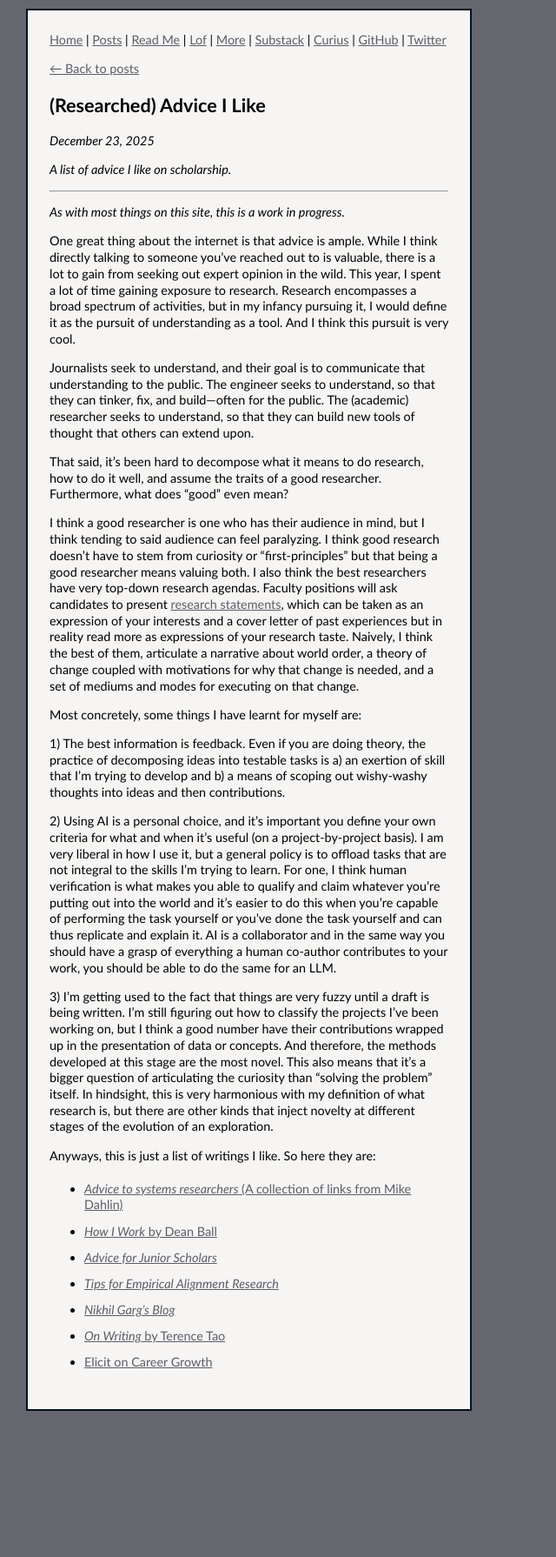
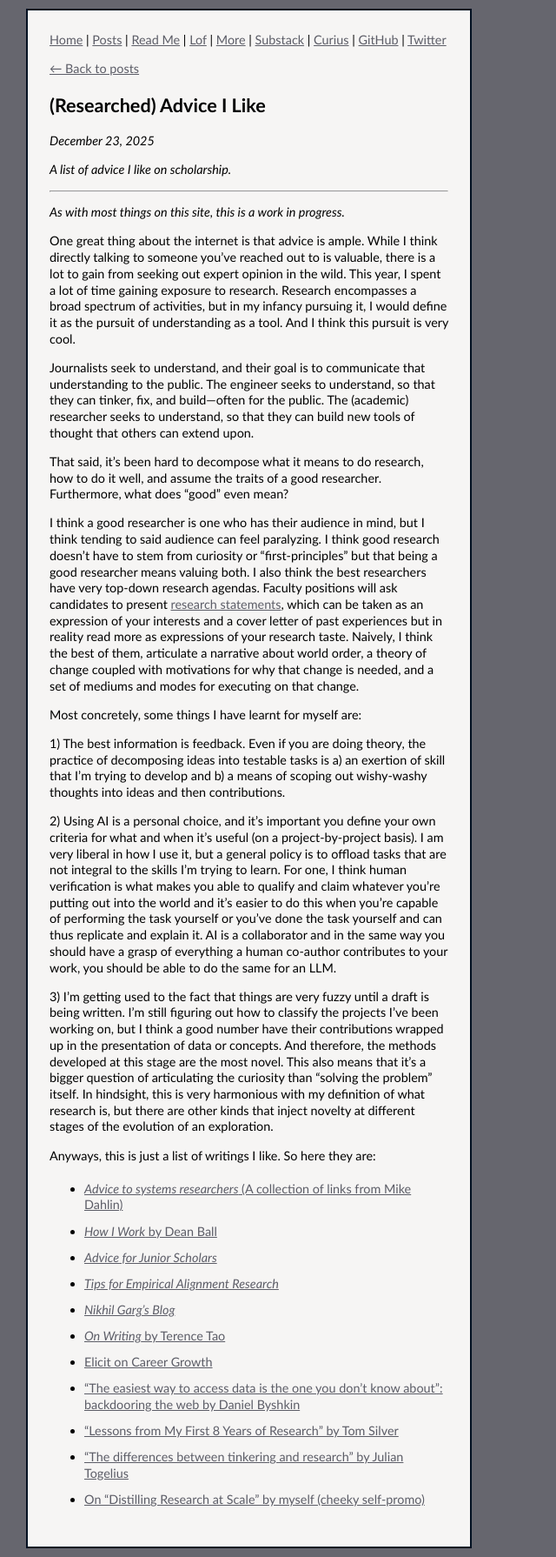
Before and after one commit to hamidahoderinwale/hamidahoderinwale.github.io, a Jekyll site: the page built from _posts/2025-12-23-advice-i-like.md, in a window 1280 px wide. Shown: the whole page at 87% size, without its empty margins (0-640 px from the left). Built offline with Jekyll 4.4.1, drawn with Linux system fonts in a browser that asks for light colours; before the commit the page ends 1632 px from its top, so only the background shows below that.

Commit message:
Add additional research advice links to advice post

```diff
--- a/_posts/2025-12-23-advice-i-like.md
+++ b/_posts/2025-12-23-advice-i-like.md
@@ -32,3 +32,7 @@ Anyways, this is just a list of writings I like. So here they are:
 - [*Nikhil Garg's Blog*](https://gargnikhil.com/Blog/)
 - [*On Writing* by Terence Tao](https://terrytao.wordpress.com/advice-on-writing-papers/)
 - [Elicit on Career Growth](https://elicit.com/blog/career-growth/)
+- ["The  easiest way to access data is the one you don’t know about": backdooring the web by Daniel Byshkin](https://medium.com/@bskdany/the-easiest-way-to-access-data-is-one-you-dont-know-about-db0893796668)
+- ["Lessons from My First 8 Years of Research" by Tom Silver](https://tomsilver.github.io/blog/2024/lessons/)
+- ["The differences between tinkering and research" by Julian Togelius](https://togelius.blogspot.com/2016/04/the-differences-between-tinkering-and.html)
+- [On "Distilling Research at Scale" by myself (cheeky self-promo)](https://topos.institute/blog/2025-04-04-scalable-distillations-for-research/)
```
